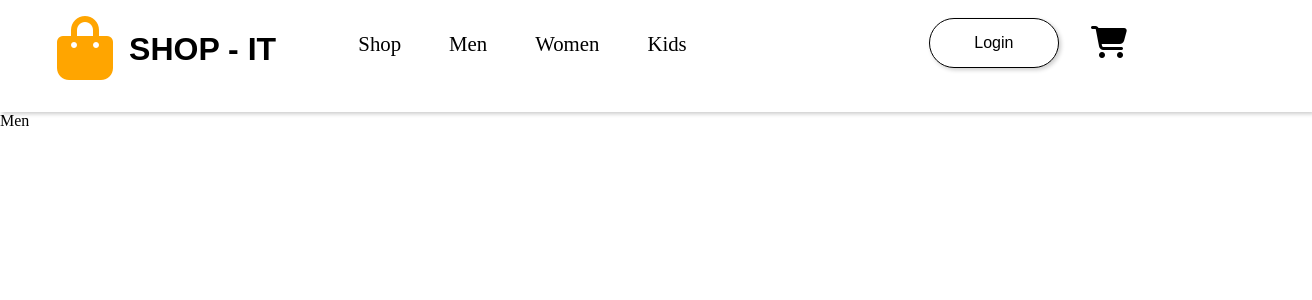
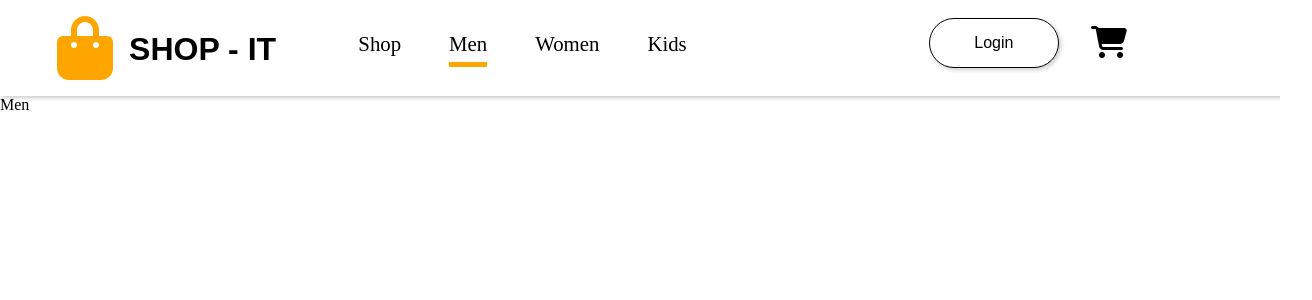
Before and after one commit to as31212/Mock-Ecommerce-Store, a React (Vite) app: page /Men in a window 1280 px wide. Shown: the top 300 px of the page, 1312 px wide, since content can reach past the window. Built offline with nearby package versions, Linux system fonts and the light colour scheme; no server answers.

Commit message:
Before Bootstrap
This is my file before I add bootstrap. Bootstrap changes a lot of the css

```diff
--- a/package.json
+++ b/package.json
@@ -10,6 +10,7 @@
     "preview": "vite preview"
   },
   "dependencies": {
+    "bootstrap": "^5.3.3",
     "react": "^18.2.0",
     "react-dom": "^18.2.0",
     "react-router-dom": "^6.23.0"
--- a/src/App.css
+++ b/src/App.css
@@ -6,13 +6,14 @@
   margin: 0;
   padding: 0;
   box-sizing: 0;
+  overflow: hidden;
 }
 
 /* Nav Styles */
 
 header{
   width: 100vw;
-  height: 10vh;
+  height: 8vh;
   display: flex;
   justify-content: space-around;
   padding: 1rem;
@@ -66,8 +67,6 @@ header li:hover{
   width: 130px;
   height: 50px;
   border-radius: 30px;
-  border: 1px solid black;
-  background-color: white;
   font-size: 1rem;
   margin-top: 2px ;
   transition: all 0.2s ease;
@@ -80,12 +79,26 @@ header li:hover{
 #nav-button-container i{
   font-size: 2rem;
   margin-top: 10px;
-  height: 20px;
+  height: 40px;
 }
 #nav-button-container i:hover{
   color: orange;
 }
-
+.active{
+  border-bottom: 5px solid orange;
+}
+.full{
+  color: orange;
+}
+header .change{
+  background-color: orange;
+  color: white;
+  border-color: white;
+}
+.unchanged{
+  background-color: white;
+  border: 1px solid black;
+}
 /* Shop Component Styles */
 
 /* Login Component Styles */
--- a/src/App.jsx
+++ b/src/App.jsx
@@ -1,28 +1,21 @@
 import { useState,useEffect } from 'react';
 import { BrowserRouter as Router, Route, Routes } from 'react-router-dom';
-import './App.css'
-import Nav from './components/Nav'
-import Men from './components/Men'
-import Women from './components/Women'
-import Kids from './components/Kids'
-import Shop from './components/Shop'
+import './App.css';
+import Nav from './components/Nav';
+import Men from './components/Men';
+import Women from './components/Women';
+import Kids from './components/Kids';
+import Shop from './components/Shop';
 import Login from './components/login/Login';
 import Cart from './components/Cart';
 import SignIn from './components/login/SignIn';
 
 
 function App() {
+  // routing for events
 
-  const [data,setData] = useState([]);
 
-  const fetchData = async()=>{
-    const response = await fetch('');
-    const data = await response.json();
-    setData(data)
-}
-useEffect(()=>{
-  fetchData();
-},[])
+
   return (
     <Router>
       <Nav />
@@ -30,7 +23,7 @@ useEffect(()=>{
         <Route path='/Men' element={<Men />} />
         <Route path='/Women' element={<Women />} />
         <Route path='/Kids' element={<Kids />} />
-        <Route path='/Shop' element={<Shop data={data} />} />
+        <Route path='/' element={<Shop />} />
         <Route path='/Login' element={<Login />} />
         <Route path='/Cart' element={<Cart />} />
         <Route path='/SignIn' element={<SignIn />} />
--- a/src/components/Nav.jsx
+++ b/src/components/Nav.jsx
@@ -1,27 +1,29 @@
-import { Link, useNavigate } from 'react-router-dom';
+import { Link,useLocation,useNavigate } from 'react-router-dom';
+
 const Nav = ()=>{
-
     const navigate = useNavigate();
     const handleClick = (path)=>{
         navigate(path);
     }
+// use location instantiation will be used to determine which route im currently in and style the nav accordingly
 
+const location = useLocation();
     return(
         <>
         <header>
-            <div onClick={()=> handleClick('/Shop')} id="logo-container">
+            <div onClick={()=> handleClick('/')} id="logo-container">
             <i className="fa-solid fa-bag-shopping"></i>
                 <h2>SHOP - IT</h2>
             </div>
             <ul>
-                <li><Link to="/Shop">Shop</Link></li>
-                <li><Link to="/Men">Men</Link></li>
-                <li><Link to="/Women">Women</Link></li>
-                <li><Link to="/Kids">Kids</Link></li>
+                <li className={location.pathname === '/'?'active':''}><Link to='/'>Shop</Link></li>
+                <li className={location.pathname === '/Men'?'active':''}><Link to="/Men">Men</Link></li>
+                <li className={location.pathname === '/Women'?'active':''}><Link to="/Women">Women</Link></li>
+                <li className={location.pathname === '/Kids'?'active':''}><Link to="/Kids">Kids</Link></li>
             </ul>
             <div id="nav-button-container">
-                <button onClick={()=> handleClick('/login')}>Login</button>
-                <i onClick={()=> handleClick('/Cart')} className="fa-solid fa-cart-shopping"></i>
+                <button className={location.pathname === '/Login' || location.pathname === '/SignIn'? 'change':'unchanged'} onClick={()=> handleClick('/Login')}>Login</button>
+                <i onClick={()=> handleClick('/Cart')} className={`fa-solid fa-cart-shopping ${location.pathname === '/Cart' ? 'full' : ''}`}></i>
             </div>
         </header>
         </>
--- a/src/components/Shop.jsx
+++ b/src/components/Shop.jsx
@@ -1,6 +1,5 @@
 
-const Shop = ({data})=>{
-   console.log(data);
+const Shop = ()=>{
 
     return(
         <>
```
Also changed, not shown: 1 other file (tests, documents, lock files or other folders).
